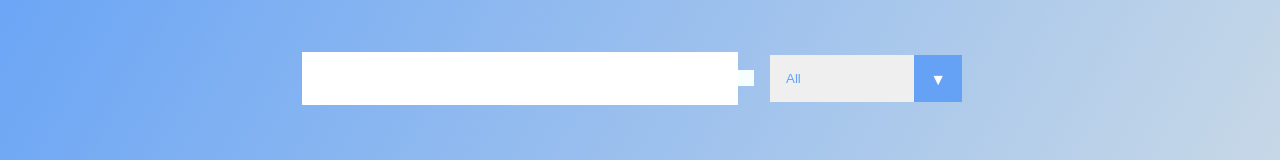
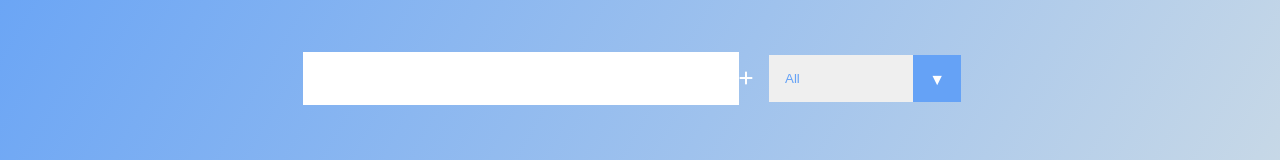
Before and after one commit to naodmekonnen/To-do-list, a React (Create React App) app in the folder app/: page / in a window 1280 px wide. Shown: the part 162-322 px from the top of the page. Built offline with nearby package versions, Linux system fonts and the light colour scheme.

Commit message:
added FA icons

```diff
--- a/app/package.json
+++ b/app/package.json
@@ -3,8 +3,12 @@
   "version": "0.1.0",
   "private": true,
   "dependencies": {
+    "@fortawesome/fontawesome-svg-core": "^6.4.0",
+    "@fortawesome/free-solid-svg-icons": "^6.4.0",
+    "@fortawesome/react-fontawesome": "^0.2.0",
     "react": "^18.2.0",
     "react-dom": "^18.2.0",
+    "react-icons": "^4.8.0",
     "react-scripts": "5.0.1"
   },
   "scripts": {
--- a/app/src/App.css
+++ b/app/src/App.css
@@ -67,7 +67,7 @@
 
   .trash-btn,
   .complete-btn {
-    background: #65a2f6;
+    background: #e80a33;
     color: white;
     border: none;
     padding: 1rem;
--- a/app/src/components/Form.js
+++ b/app/src/components/Form.js
@@ -1,4 +1,6 @@
 import React from 'react';
+import { FontAwesomeIcon } from '@fortawesome/react-fontawesome';
+import { faPlus } from '@fortawesome/free-solid-svg-icons';
 
 const Form = ({todos, setTodos, inputText, setInputText, setStatus}) => {
     // Input changes and call this function
@@ -23,9 +25,13 @@
     return (
         <form>
             <input value={inputText} onChange={inputTextHandler} type="text" className="todo-input"></input>
-            <button onClick={submitTodoHandler} className="todo-button">
-                <i className="fa fa-plus-square" aria-hidden="true"></i>
-            </button>
+            <FontAwesomeIcon
+            className="todo-button"
+            icon={faPlus}
+            onClick={submitTodoHandler}
+            />
+
+
             <div className="select">
                 <select onChange={statusHandler} name="todos" className="filter-todo">
                     <option value="all">All</option>
--- a/app/src/components/List.js
+++ b/app/src/components/List.js
@@ -1,4 +1,9 @@
 import React from 'react';
+import { FontAwesomeIcon } from '@fortawesome/react-fontawesome';
+import { faCircleCheck } from '@fortawesome/free-solid-svg-icons';
+import { faTrashCan } from '@fortawesome/free-solid-svg-icons';
+
+
 
 const List = ({ text, todo, todos, setTodos }) => {
     // Events
@@ -19,12 +24,19 @@
     return (
         <div className="todo">
             <li className={`todo-item ${todo.completed ? "completed" : ""}`}>{text}</li>
-            <button onClick={completeHandler} className="complete-btn">
-                <i className="fas fa-check"></i>
-            </button>
-            <button onClick={deleteHandler} className="trash-btn">
-                <i className="fas fa-trash"></i>
-            </button>
+            <FontAwesomeIcon
+            className="complete-btn"
+            icon={faCircleCheck}
+            onClick={completeHandler}
+            />
+
+            <FontAwesomeIcon
+            className="trash-btn"
+            icon={faTrashCan}
+            onClick={deleteHandler}
+            />
+
+
         </div>
     );
 }
```
Also changed, not shown: 1 other file (tests, documents, lock files or other folders).
